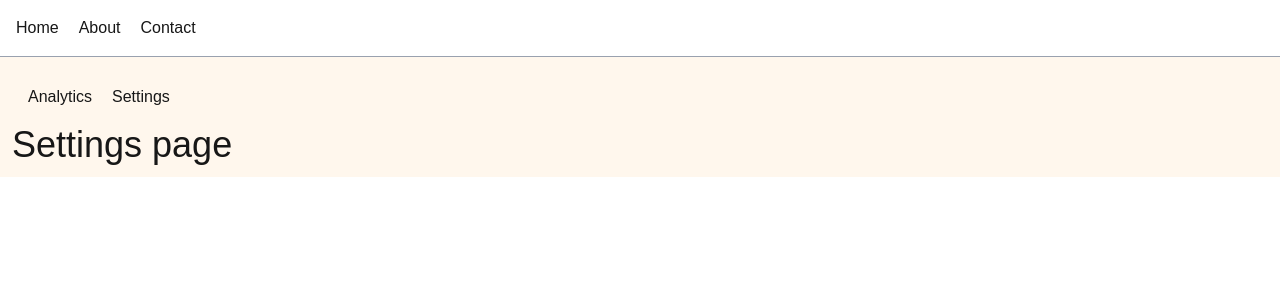
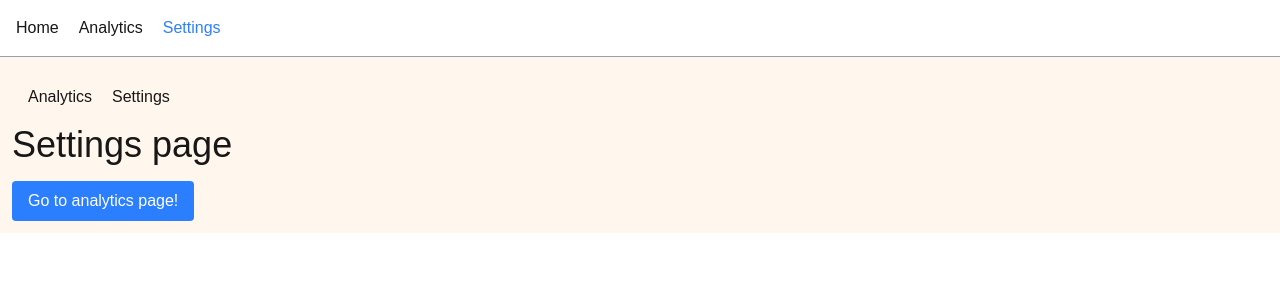
Before and after one commit to jahmedabeer/Nextjs-scaffold, a Next.js app: page /dashboard/settings in a window 1280 px wide. Shown: the top 300 px of the page. Built offline with nearby package versions, Linux system fonts and the light colour scheme.

Commit message:
linking and navigation

```diff
--- /dev/null
+++ b/app/components/Button.js
@@ -0,0 +1,17 @@
+"use client"
+
+import { useRouter } from "next/navigation";
+
+export default function Button({ children }) {
+  const router = useRouter()
+
+  const handleClick = () => {
+    router.push('/dashboard/analytics');
+  }
+
+  return (
+    <button onClick={handleClick} className="px-4 py-2 bg-blue-500 text-white rounded mt-4">
+      {children}
+    </button>
+  );
+}
--- /dev/null
+++ b/app/components/CustomLink.js
@@ -0,0 +1,13 @@
+"use client"
+
+import Link from "next/link";
+import { usePathname } from "next/navigation";
+
+export default function CustomLink({ path, children }) {
+  const pathname = usePathname()
+  const isActive = pathname === path;
+
+  return (
+    <Link className={isActive ? "text-blue-500" : ""} href={path}>{children}</Link>
+  );
+}
--- a/app/dashboard/layout.js
+++ b/app/dashboard/layout.js
@@ -1,8 +1,11 @@
+
 export default function DashboardLayout({ children }) {
   return (
         <div className="bg-orange-50 p-3">
             <ul className="flex gap-5 p-4">
-                <li>Analytics</li>
+                <li>
+                  Analytics
+                </li>
                 <li>Settings</li>
             </ul>
             {children}
--- a/app/dashboard/settings/page.js
+++ b/app/dashboard/settings/page.js
@@ -1,4 +1,10 @@
+import Button from "@/app/components/Button";
+
 export default function Settings() {
-console.log("Settings Page Rendered");
-  return <h1 className="text-4xl">Settings page</h1>
+  return (
+    <>
+      <h1 className="text-4xl">Settings page</h1>
+      <Button>Go to analytics page!</Button>
+    </>
+  )
 }
--- a/app/layout.js
+++ b/app/layout.js
@@ -1,4 +1,5 @@
 import { Geist, Geist_Mono } from "next/font/google";
+import CustomLink from "./components/CustomLink";
 import "./globals.css";
 
 const geistSans = Geist({
@@ -24,9 +25,15 @@ export default function RootLayout({ children }) {
       >
         <nav className="p-4 border-b border-gray-400">
           <ul className="flex gap-5">
-            <li>Home</li>
-            <li>About</li>
-            <li>Contact</li>
+            <li>
+              <CustomLink path="/">Home</CustomLink>
+            </li>
+            <li>
+              <CustomLink path="/dashboard/analytics">Analytics</CustomLink>
+            </li>
+            <li>
+              <CustomLink path="/dashboard/settings">Settings</CustomLink>
+            </li>
           </ul>
         </nav>
         {children}
```
Also changed, not shown: 1 other file (tests, documents, lock files or other folders).
